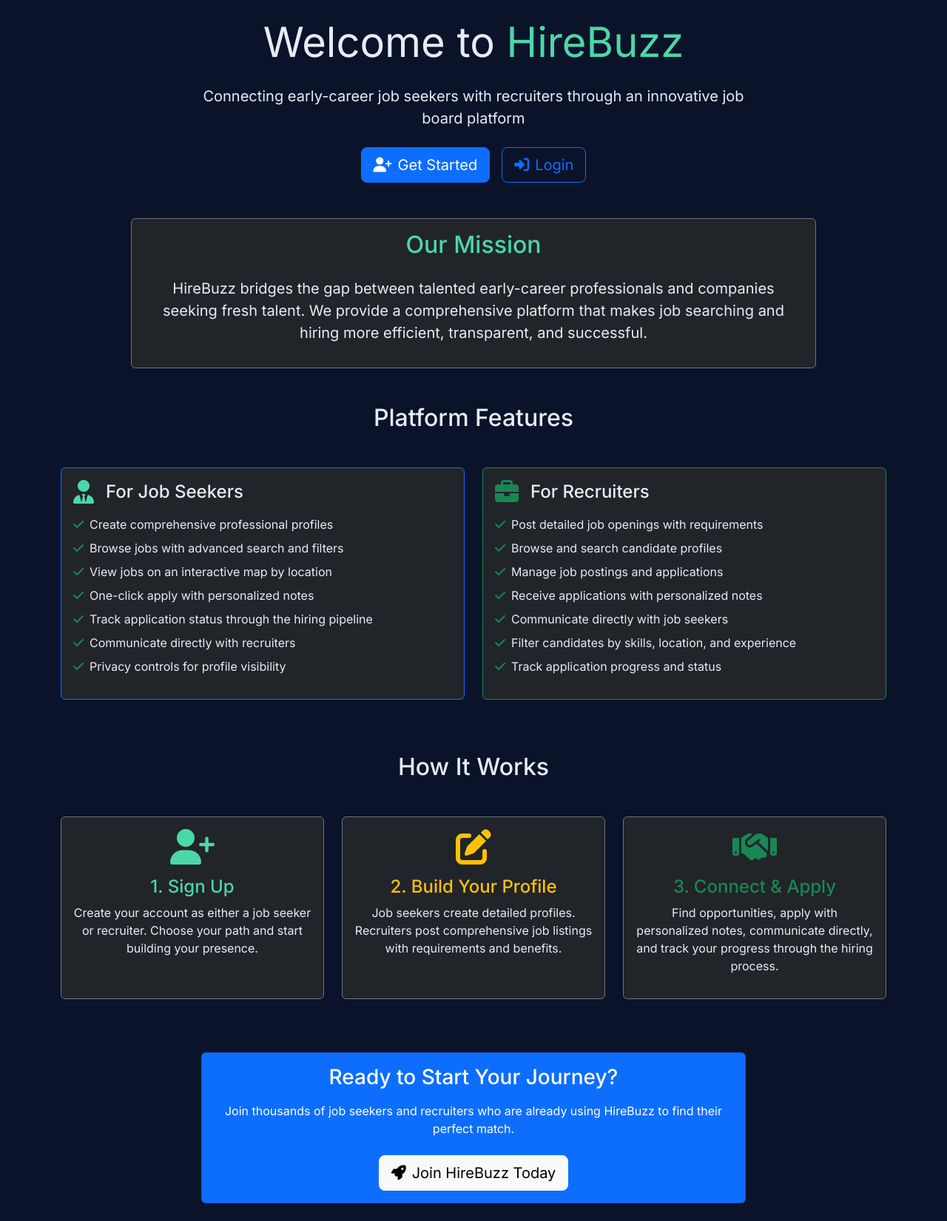
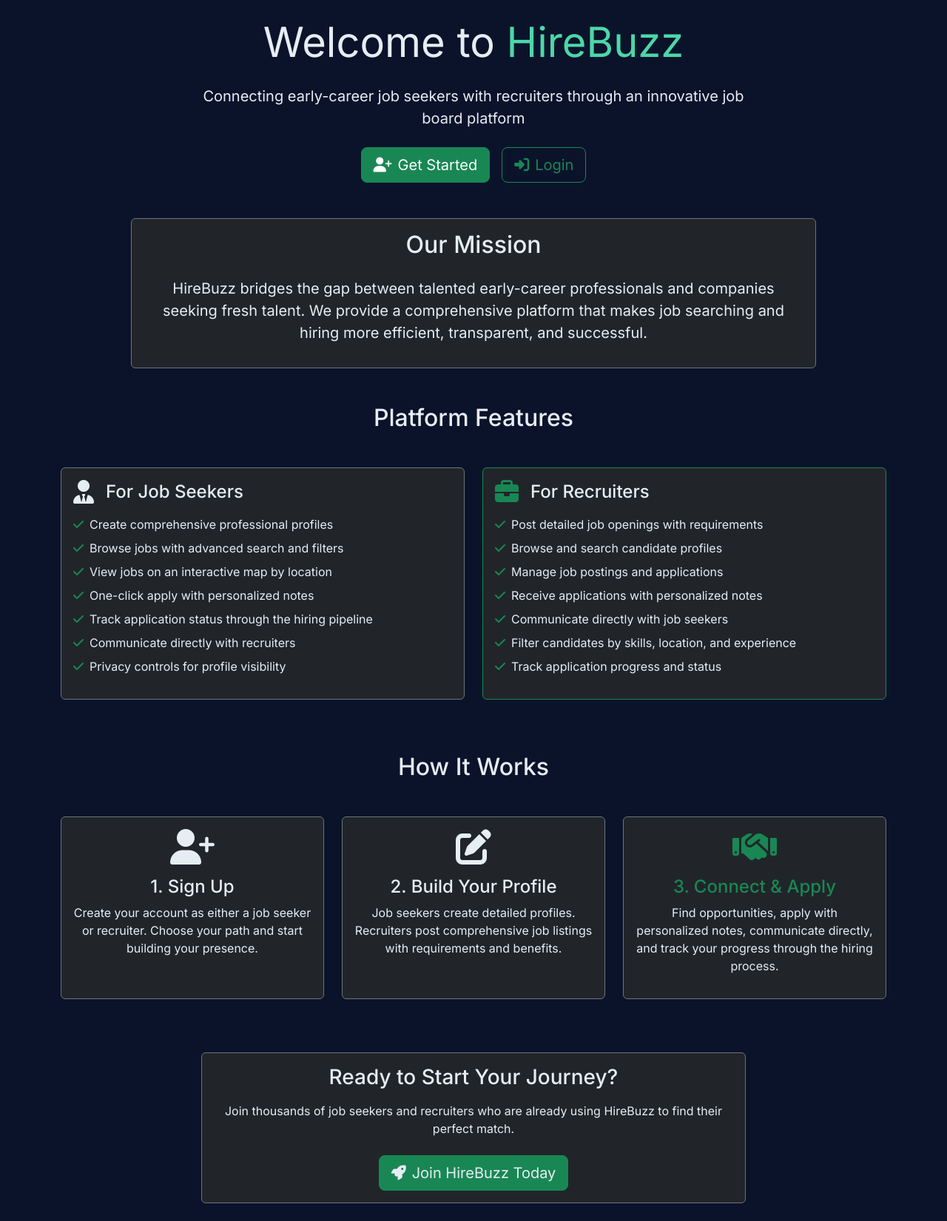
Before and after one commit to ritwij-ghosh/cs2340-team-project, a Django app: page / in a window 1280 px wide. Shown: the part 63-1714 px from the top of the page at 74% size. Run offline with Django 5.2, Linux system fonts and the light colour scheme.

Commit message:
Update homepage colors to match HireBuzz theme
- Replace blue colors with teal accent color (#4cd7a8) from theme
- Change 'Our Mission' heading to use hb-accent class
- Update job seeker card icon and border to match theme
- Replace blue icons in 'How It Works' section with teal accent
- Change 'Ready to Start Your Journey' section from blue to dark theme
- Update all buttons to use success/green colors instead of blue
- Maintain consistent color scheme throughout homepage
- Improve visual cohesion with existing HireBuzz branding

```diff
--- a/home/templates/home/index.html
+++ b/home/templates/home/index.html
@@ -8,10 +8,10 @@
       <p class="lead mb-4">Connecting early-career job seekers with recruiters through an innovative job board platform</p>
       <div class="d-flex justify-content-center gap-3">
         {% if not user.is_authenticated %}
-          <a href="{% url 'accounts:register' %}" class="btn btn-primary btn-lg">
+          <a href="{% url 'accounts:register' %}" class="btn btn-success btn-lg">
             <i class="fas fa-user-plus me-2"></i>Get Started
           </a>
-          <a href="{% url 'accounts:login' %}" class="btn btn-outline-primary btn-lg">
+          <a href="{% url 'accounts:login' %}" class="btn btn-outline-success btn-lg">
             <i class="fas fa-sign-in-alt me-2"></i>Login
           </a>
         {% endif %}
@@ -24,7 +24,7 @@
     <div class="col-lg-10 mx-auto">
       <div class="card bg-dark border-secondary">
         <div class="card-body text-center">
-          <h2 class="text-primary mb-4">Our Mission</h2>
+          <h2 class="hb-accent mb-4">Our Mission</h2>
           <p class="lead text-light">
             HireBuzz bridges the gap between talented early-career professionals and companies seeking fresh talent.
             We provide a comprehensive platform that makes job searching and hiring more efficient, transparent, and successful.
@@ -42,10 +42,10 @@
 
     <!-- Job Seekers Features -->
     <div class="col-lg-6 mb-4">
-      <div class="card h-100 bg-dark border-primary">
+      <div class="card h-100 bg-dark border-secondary">
         <div class="card-body text-light">
           <div class="d-flex align-items-center mb-3">
-            <i class="fas fa-user-tie fa-2x text-primary me-3"></i>
+            <i class="fas fa-user-tie fa-2x hb-accent me-3"></i>
             <h4 class="mb-0">For Job Seekers</h4>
           </div>
           <ul class="list-unstyled">
@@ -92,9 +92,9 @@
       <div class="card bg-dark border-secondary text-center h-100">
         <div class="card-body text-light">
           <div class="mb-3">
-            <i class="fas fa-user-plus fa-3x text-primary"></i>
+            <i class="fas fa-user-plus fa-3x hb-accent"></i>
           </div>
-          <h4 class="text-primary">1. Sign Up</h4>
+          <h4 class="hb-accent">1. Sign Up</h4>
           <p>Create your account as either a job seeker or recruiter. Choose your path and start building your presence.</p>
         </div>
       </div>
@@ -103,9 +103,9 @@
       <div class="card bg-dark border-secondary text-center h-100">
         <div class="card-body text-light">
           <div class="mb-3">
-            <i class="fas fa-edit fa-3x text-warning"></i>
+            <i class="fas fa-edit fa-3x hb-accent"></i>
           </div>
-          <h4 class="text-warning">2. Build Your Profile</h4>
+          <h4 class="hb-accent">2. Build Your Profile</h4>
           <p>Job seekers create detailed profiles. Recruiters post comprehensive job listings with requirements and benefits.</p>
         </div>
       </div>
@@ -126,28 +126,28 @@
   <!-- Call to Action -->
   <div class="row">
     <div class="col-lg-8 mx-auto text-center">
-      <div class="card bg-primary text-white">
-        <div class="card-body">
-          <h3 class="mb-3">Ready to Start Your Journey?</h3>
+      <div class="card bg-dark border-secondary">
+        <div class="card-body text-light">
+          <h3 class="mb-3 hb-accent">Ready to Start Your Journey?</h3>
           <p class="mb-4">Join thousands of job seekers and recruiters who are already using HireBuzz to find their perfect match.</p>
           {% if not user.is_authenticated %}
-            <a href="{% url 'accounts:register' %}" class="btn btn-light btn-lg">
+            <a href="{% url 'accounts:register' %}" class="btn btn-success btn-lg">
               <i class="fas fa-rocket me-2"></i>Join HireBuzz Today
             </a>
           {% else %}
             <div class="d-flex justify-content-center gap-3">
               {% if user.user_profile.is_job_seeker %}
-                <a href="{% url 'jobs:index' %}" class="btn btn-light">
+                <a href="{% url 'jobs:index' %}" class="btn btn-success">
                   <i class="fas fa-search me-2"></i>Browse Jobs
                 </a>
-                <a href="{% url 'jobs:map' %}" class="btn btn-light">
+                <a href="{% url 'jobs:map' %}" class="btn btn-success">
                   <i class="fas fa-map-marked-alt me-2"></i>Job Map
                 </a>
               {% elif user.user_profile.is_recruiter %}
-                <a href="{% url 'jobs:post_job' %}" class="btn btn-light">
+                <a href="{% url 'jobs:post_job' %}" class="btn btn-success">
                   <i class="fas fa-plus me-2"></i>Post a Job
                 </a>
-                <a href="{% url 'profiles:index' %}" class="btn btn-light">
+                <a href="{% url 'profiles:index' %}" class="btn btn-success">
                   <i class="fas fa-users me-2"></i>Browse Candidates
                 </a>
               {% endif %}
```
